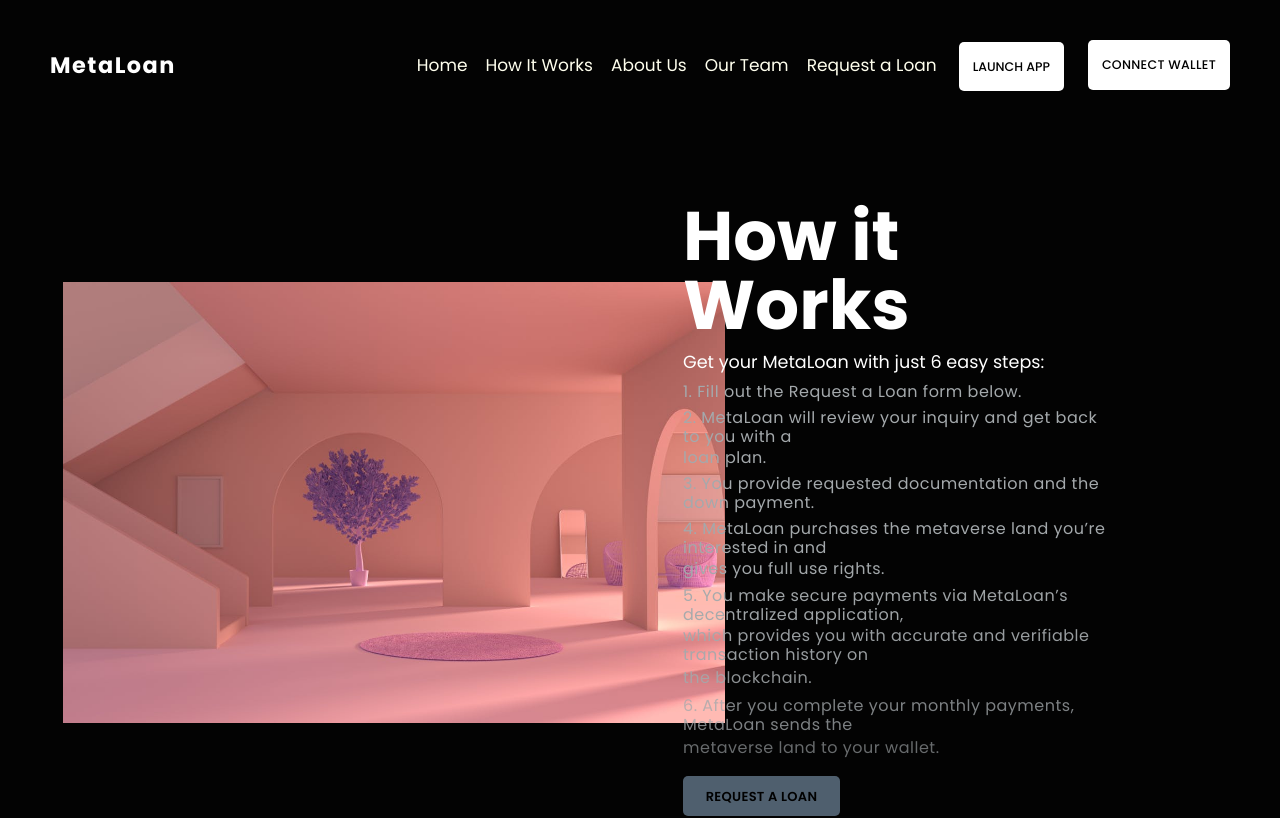
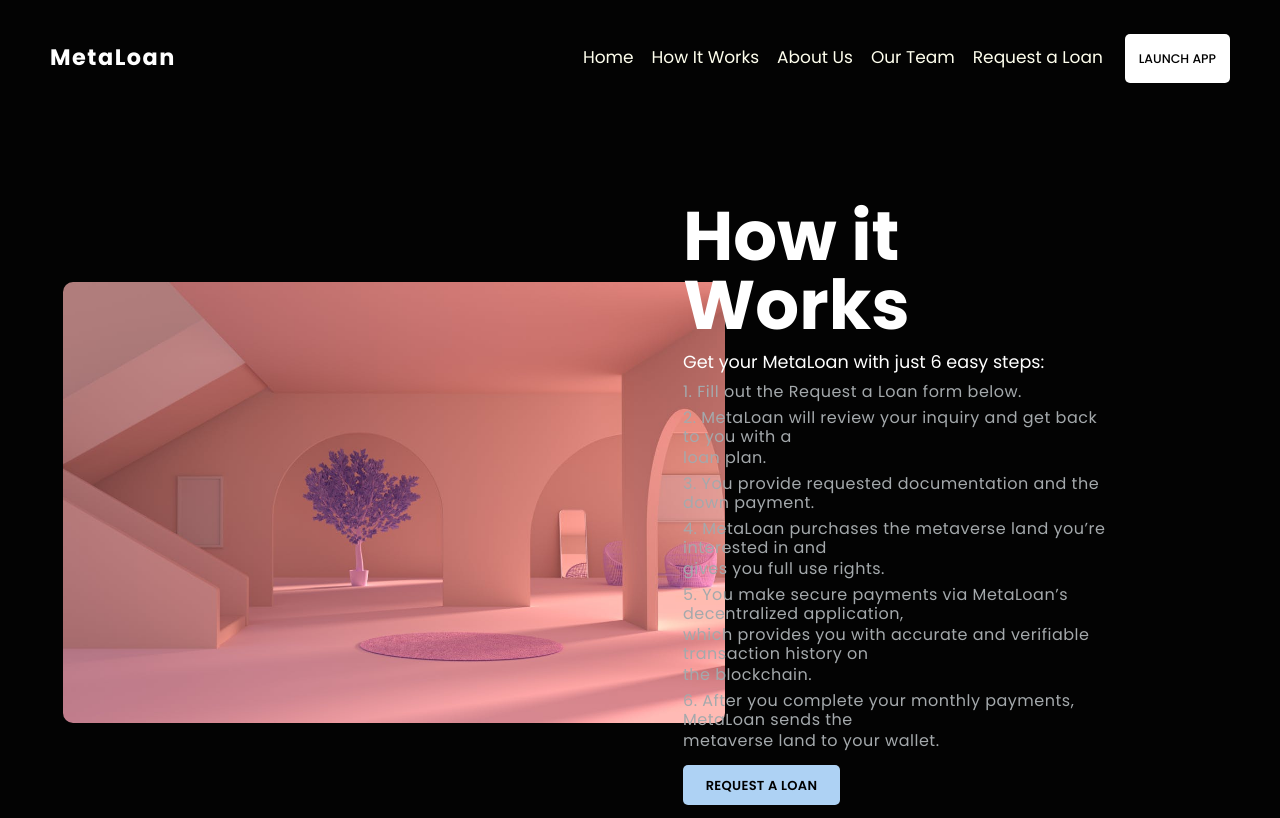
Before and after one commit to OuailTayarth/metaloan-app, a React (Create React App) app: page /howItWorks in a window 1280 px wide. Shown: the top 818 px of the page. Built offline with nearby package versions, Linux system fonts and the light colour scheme.

Commit message:
refactoring about and  gsap

```diff
--- a/src/App.tsx
+++ b/src/App.tsx
@@ -5,7 +5,6 @@ import { useDispatch, useSelector } from "react-redux";
 // CSS Import
 import "./App.css"; // Stylesheet for the App component
 
-// Custom Actions
 // Custom action for blockchain connection
 import { connect } from "./redux/blockchain/blockchainActions";
 // Custom action for fetching data
--- a/src/components/About/About.tsx
+++ b/src/components/About/About.tsx
@@ -26,7 +26,7 @@ const About = (): JSX.Element => {
         duration: 1,
         y: 0,
         opacity: 1, // Ending state
-        stagger: 0.1,
+        stagger: 0.03,
         ease: "power2",
       }
     );
@@ -35,7 +35,7 @@ const About = (): JSX.Element => {
   return (
     <div className="about-content" id="about" data-scroll-section>
       <div className={`textBox ${isHidden ? "hidden" : ""}`}>
-        <h2 className="hero-text">About Us</h2>
+        <h2 className="hero-title">About Us</h2>
         <p className="hero-text">
           As the only lending company focused only on metaverse properties,
           MetaLoan is committed to making metaverse ownership accessible to
--- a/src/components/HeroSection/HeroSection.tsx
+++ b/src/components/HeroSection/HeroSection.tsx
@@ -25,7 +25,7 @@ const HeroSection = (): JSX.Element => {
         duration: 1,
         y: 0,
         opacity: 1, // Ending state
-        stagger: 0.1,
+        stagger: 0.03,
         ease: "power2",
       }
     );
--- a/src/components/HowItWorks/HowItoWorks.css
+++ b/src/components/HowItWorks/HowItoWorks.css
@@ -50,6 +50,7 @@
 
 .howItWorks-content .imgBox img {
   max-width: 662px;
+  border-radius: 10px;
 }
 
 .howItWorks-content .play {
--- a/src/components/HowItWorks/HowItoWorks.tsx
+++ b/src/components/HowItWorks/HowItoWorks.tsx
@@ -25,7 +25,7 @@ const HowItoWorks = (): JSX.Element => {
         duration: 1,
         y: 0,
         opacity: 1, // Ending state
-        stagger: 0.1,
+        stagger: 0.03,
         ease: "power2",
       }
     );
--- a/src/components/Navbar/Navbar.tsx
+++ b/src/components/Navbar/Navbar.tsx
@@ -68,31 +68,6 @@ const Navbar = (): JSX.Element => {
             Launch App
           </Link>
         </li>
-
-        <li>
-          {blockchain.account == adminAddress && (
-            <Link to="/admin" id="connect" onClick={closeMobileMenu}>
-              Admin
-            </Link>
-          )}
-        </li>
-
-        <li>
-          <button
-            className="btn"
-            id="connect"
-            onClick={(e) => {
-              e.preventDefault();
-              dispatch(connect());
-              getData();
-            }}>
-            {blockchain.walletConnected === false ? (
-              "connect wallet"
-            ) : (
-              <div id="address">{blockchain.account!.substring(0, 12)}...</div>
-            )}
-          </button>
-        </li>
       </ul>
     </header>
   );
```
Also changed, not shown: 1 other file (tests, documents, lock files or other folders).
